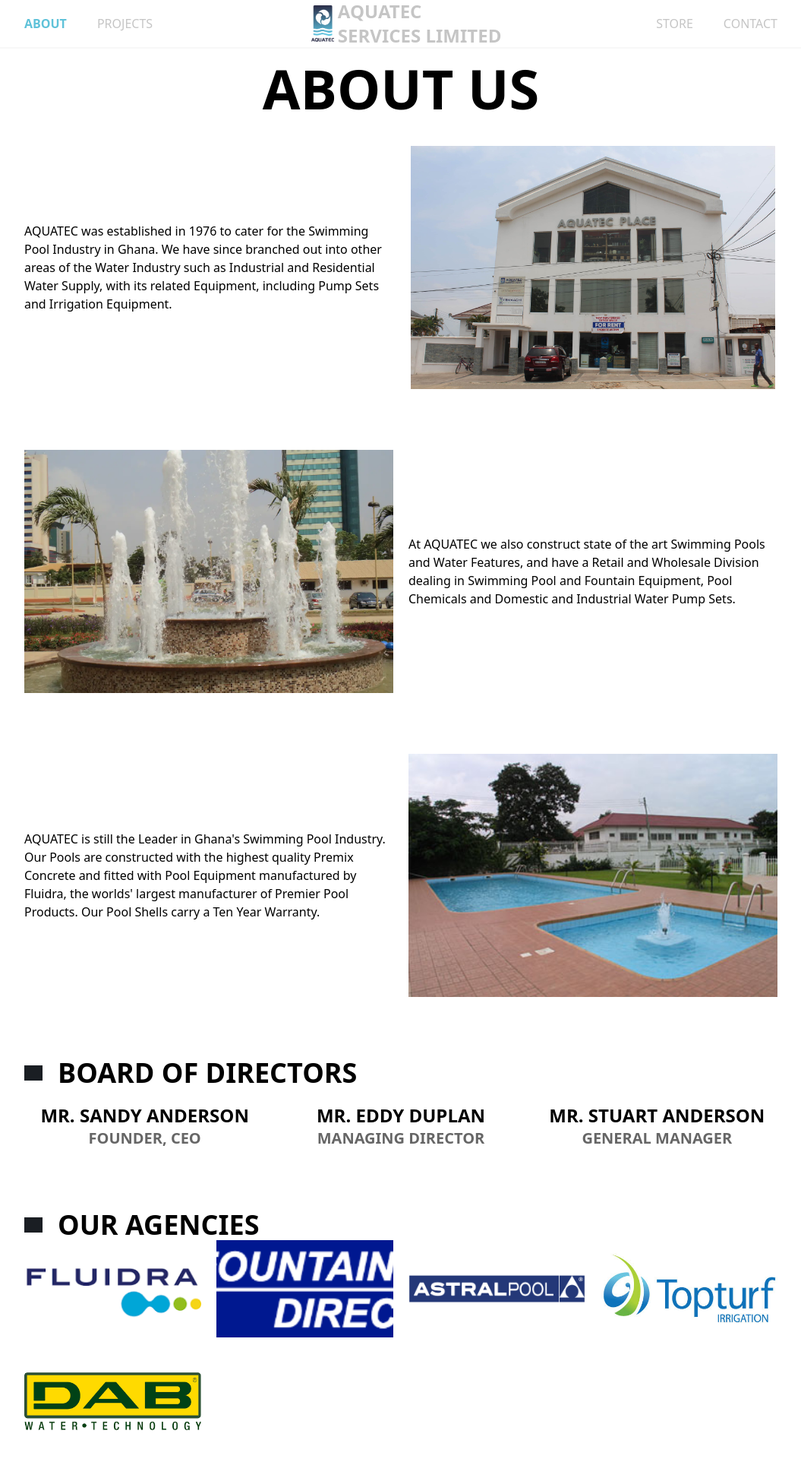
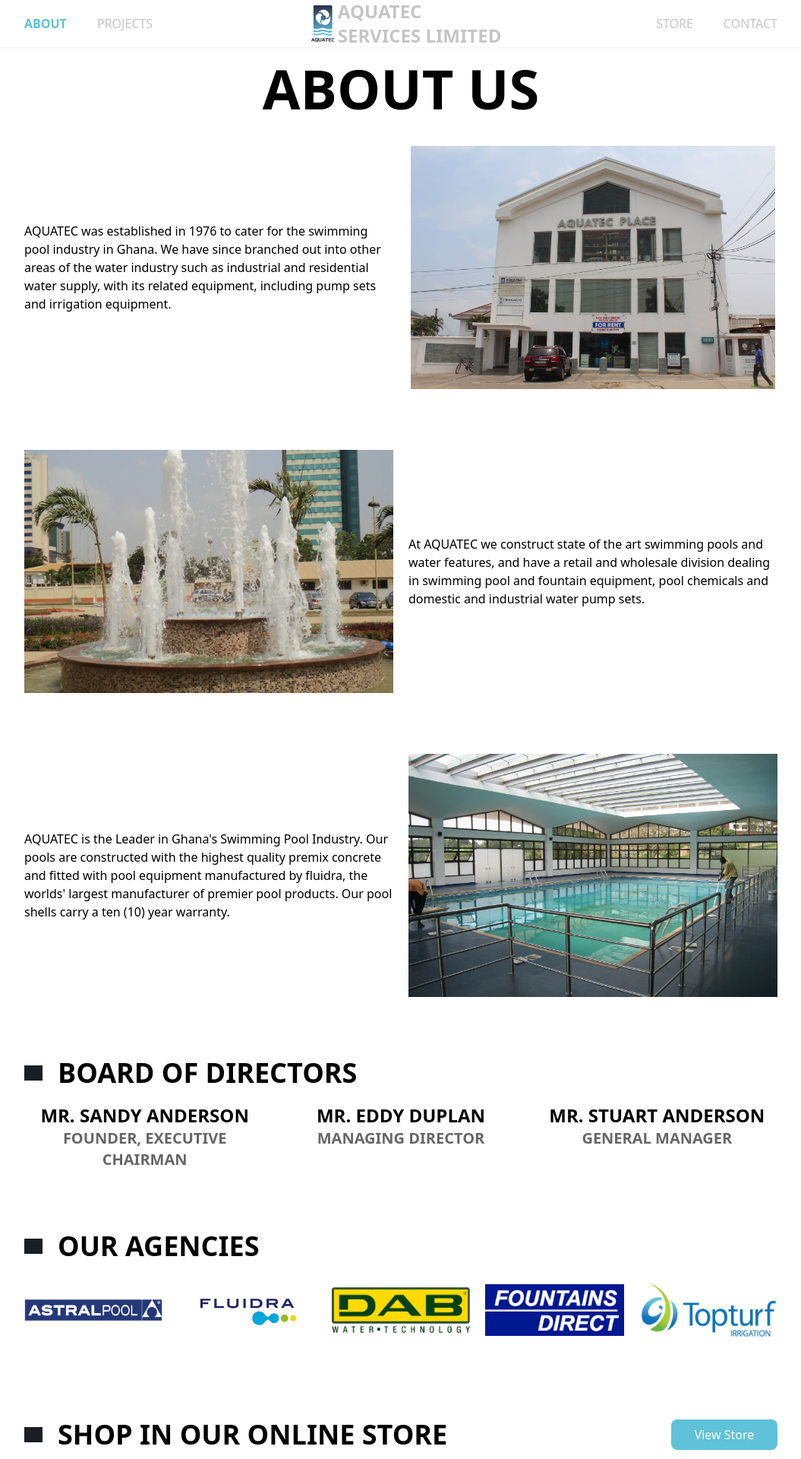
Before and after one commit to Gatesvert81/aquatec-website, a Next.js app: page /about in a window 1280 px wide. Shown: the top 1920 px of the page at 76% size, without its empty margins (112-1167 px from the left). Built offline with nearby package versions, Linux system fonts and the light colour scheme.

Commit message:
write up update

```diff
--- a/pages/about.js
+++ b/pages/about.js
@@ -32,11 +32,11 @@
       <motion.section className="grid md:grid-cols-2 gap-5">
         <motion.div className="w-full flex flex-col justify-center h-full">
           <motion.p {...textAnimate}>
-            AQUATEC was established in 1976 to cater for the Swimming Pool
-            Industry in Ghana. We have since branched out into other areas of
-            the Water Industry such as Industrial and Residential Water Supply,
-            with its related Equipment, including Pump Sets and Irrigation
-            Equipment.
+            AQUATEC was established in 1976 to cater for the swimming pool
+            industry in Ghana. We have since branched out into other areas of
+            the water industry such as industrial and residential water supply,
+            with its related equipment, including pump sets and irrigation
+            equipment.
           </motion.p>
         </motion.div>
         <motion.div className="w-full h-40vh  relative overflow-hidden">
@@ -63,27 +63,27 @@
         </motion.div>
         <motion.div className="w-full flex flex-col justify-center h-full">
           <motion.p {...textAnimate}>
-            At AQUATEC we also construct state of the art Swimming Pools and
-            Water Features, and have a Retail and Wholesale Division dealing in
-            Swimming Pool and Fountain Equipment, Pool Chemicals and Domestic
-            and Industrial Water Pump Sets.
+            At AQUATEC we construct state of the art swimming pools and water
+            features, and have a retail and wholesale division dealing in
+            swimming pool and fountain equipment, pool chemicals and domestic
+            and industrial water pump sets.
           </motion.p>
         </motion.div>
       </motion.section>
       <motion.section className="grid md:grid-cols-2 gap-5 ">
         <motion.div className="w-full flex flex-col justify-center h-full">
           <motion.p {...textAnimate}>
-            AQUATEC is still the Leader in Ghana&#39;s Swimming Pool Industry.
-            Our Pools are constructed with the highest quality Premix Concrete
-            and fitted with Pool Equipment manufactured by Fluidra, the
-            worlds&#39; largest manufacturer of Premier Pool Products. Our Pool
-            Shells carry a Ten Year Warranty.
+            AQUATEC is the Leader in Ghana&#39;s Swimming Pool Industry. Our
+            pools are constructed with the highest quality premix concrete and
+            fitted with pool equipment manufactured by fluidra, the worlds&#39;
+            largest manufacturer of premier pool products. Our pool shells carry
+            a ten (10) year warranty.
           </motion.p>
         </motion.div>
         <motion.div className="w-full h-40vh  relative overflow-hidden">
           <motion.div className="w-full h-full" {...imageAnimate}>
             <Image
-              src="/project-pics/cantoment-pool.jpg"
+              src="/project-pics/cleaning.jpg"
               alt="Dream pool"
               layout="fill"
               className="object-cover"
@@ -96,7 +96,9 @@
         <motion.div className="grid gris-cols-1 md:grid-cols-3 gap-5">
           <motion.div className="text-center" {...textAnimate}>
             <motion.h5>Mr. Sandy Anderson</motion.h5>
-            <motion.h6 className="text-black/60">Founder, ceo</motion.h6>
+            <motion.h6 className="text-black/60">
+              Founder, Executive Chairman
+            </motion.h6>
           </motion.div>
           <motion.div className="text-center" {...textAnimate}>
             <motion.h5>Mr. Eddy Duplan</motion.h5>
@@ -110,7 +112,19 @@
       </motion.section>
       <motion.section>
         <SectionHead>our Agencies</SectionHead>
-        <motion.div className="w-full grid grid-cols-1 md:grid-cols-4 gap-5">
+        <motion.div className="w-full grid grid-cols-1 md:grid-cols-5 gap-5">
+          <motion.div className="w-full h-32 relative">
+            <motion.div className="w-full h-full" {...imageAnimate}>
+              <AnchorLink route="https://www.astralpool.com/" pass target>
+                <Image
+                  src="/astral logo.png"
+                  alt="Astral Poo"
+                  layout="fill"
+                  className="object-contain"
+                />
+              </AnchorLink>
+            </motion.div>
+          </motion.div>
           <motion.div className="w-full h-32 relative">
             <motion.div className="w-full h-full" {...imageAnimate}>
               <AnchorLink route="https://www.fluidra.com/" pass target>
@@ -118,7 +132,19 @@
                   src="/FLUIDRA.png"
                   alt="FLUIDRA"
                   layout="fill"
-                  className="object-cover"
+                  className="object-contain"
+                />
+              </AnchorLink>
+            </motion.div>
+          </motion.div>
+          <motion.div className="w-full h-32 relative">
+            <motion.div className="w-full h-full" {...imageAnimate}>
+              <AnchorLink route="https://www.dabpumps.com/en" pass target>
+                <Image
+                  src="/DAB.png"
+                  alt="DAB"
+                  layout="fill"
+                  className="object-contain"
                 />
               </AnchorLink>
             </motion.div>
@@ -133,18 +159,6 @@
                 <Image
                   src="/fountains-direct.png"
                   alt="FOUNTAINS DIRECT"
-                  layout="fill"
-                  className="object-cover"
-                />
-              </AnchorLink>
-            </motion.div>
-          </motion.div>
-          <motion.div className="w-full h-32 relative">
-            <motion.div className="w-full h-full" {...imageAnimate}>
-              <AnchorLink route="https://www.astralpool.com/" pass target>
-                <Image
-                  src="/astral logo.png"
-                  alt="Astral Poo"
                   layout="fill"
                   className="object-contain"
                 />
@@ -163,18 +177,6 @@
               </AnchorLink>
             </motion.div>
           </motion.div>
-          <motion.div className="w-full h-32 relative">
-            <motion.div className="w-full h-full" {...imageAnimate}>
-              <AnchorLink route="https://www.dabpumps.com/en" pass target>
-                <Image
-                  src="/DAB.png"
-                  alt="DAB"
-                  layout="fill"
-                  className="object-contain"
-                />
-              </AnchorLink>
-            </motion.div>
-          </motion.div>
         </motion.div>
       </motion.section>
       <StoreSection />
@@ -184,11 +186,7 @@
           <motion.div className="grid md:grid-cols-2 gap-5">
             <motion.div className="w-full flex flex-col justify-center h-full">
               <motion.p {...textAnimate}>
-                AQUATEC was established in 1976 to cater for the Swimming Pool
-                Industry in Ghana. We have since branched out into other areas
-                of the Water Industry such as Industrial and Residential Water
-                Supply, with its related Equipment, including Pump Sets and
-                Irrigation Equipment.
+                A visit to our showroom brings our clients face to face with our cheerful and confident customer care team. They assist clients to decide on exactly what products will suit their needs. Those who already know what they are looking for are looked after with speed and courtesy.
               </motion.p>
             </motion.div>
             <motion.div className="w-full h-40vh  relative overflow-hidden">
--- a/pages/index.js
+++ b/pages/index.js
@@ -71,12 +71,9 @@
               </span>
             </motion.p>
             <motion.div className="w-full flex justify-between gap-2 items-center">
-              <motion.h4 {...textAnimate}>350+ Projects</motion.h4>
-              <motion.span
-                {...textAnimate}
-                className="w-5 h-0.5 bg-sea-blue rounded-md"
-              />
-              <motion.h4 {...textAnimate}>250+ Clients</motion.h4>
+              <motion.h4 {...textAnimate}>
+                350+ Projects to satisfied clients
+              </motion.h4>
             </motion.div>
           </motion.div>
         </motion.div>
--- a/pages/store/index.js
+++ b/pages/store/index.js
@@ -80,7 +80,7 @@
                     Categories
                 </motion.h4>
                 <motion.p>
-                    Checkout Our store and Reserve equipments you want to buy.
+                    Checkout our store and reserve equipment you want to buy.
                 </motion.p>
             </motion.div>
             <motion.section className='w-full flex flex-col md:grid md:grid-cols-3 justify-center items-center gap-5 md:justify-items-center' >
--- a/src/Assets/projects.js
+++ b/src/Assets/projects.js
@@ -1,15 +1,15 @@
 export const projects = [
     {
-        name: "Semi-Olympic Pool",
-        image: "semi-olympic.jpg"
+        name: "Residential Pool in Trasacco",
+        image: "trasaco.JPG"
     },
     {
         name: "Commercial Pool Pump Room",
         image: "pool-pump.JPG"
     },
     {
-        name: "Residential Pool in Trasacco",
-        image: "trasaco.JPG"
+        name: "School Swimming Pool",
+        image: "semi-olympic.jpg"
     },
     {
         name: "Residential Pool in Labone",
@@ -20,11 +20,7 @@
         image: "cantoment-pool.jpg"
     },
     {
-        name: "Hotel Water Feature",
-        image: "commercial-pool.JPG"
-    },
-    {
-        name: "Residential Pool in Airport Residential",
+        name: "Residential Pool in Airport Residential Area",
         image: "airport-pool.JPG"
     },
     {
@@ -32,7 +28,7 @@
         image: "labone-pool-2.jpg"
     },
     {
-        name: "Residential Pool in Airport Residential",
+        name: "Residential Pool in Airport Residential Area",
         image: "residence.webp"
     },
     {
--- /dev/null
+++ b/src/Components/FooterLogo.js
@@ -0,0 +1,24 @@
+import Image from 'next/image'
+import React from 'react'
+
+function FooterLogo () {
+
+
+    return (
+        <div className=' md:w-80 flex justify-center items-center cursor-pointer mix-blend-lighten' >
+            <div className='w-10 h-12 md:w-16 md:h-24 relative' >
+                <Image src="/icons/logo.png" alt="Aquatec logo" layout="fill" className="object-contain" />
+            </div>
+            <div className="text-white" >
+                <h5 >
+                    Aquatec
+                </h5>
+                <h5 >
+                    Services limited
+                </h5>
+            </div>
+        </div>
+    )
+}
+
+export default FooterLogo
```
Also changed, not shown: src/Assets/Categories.js (+7 -7 lines), src/Components/Footer.js (+5 -6 lines), public/project-pics/commercial-pool.JPG (deleted).
